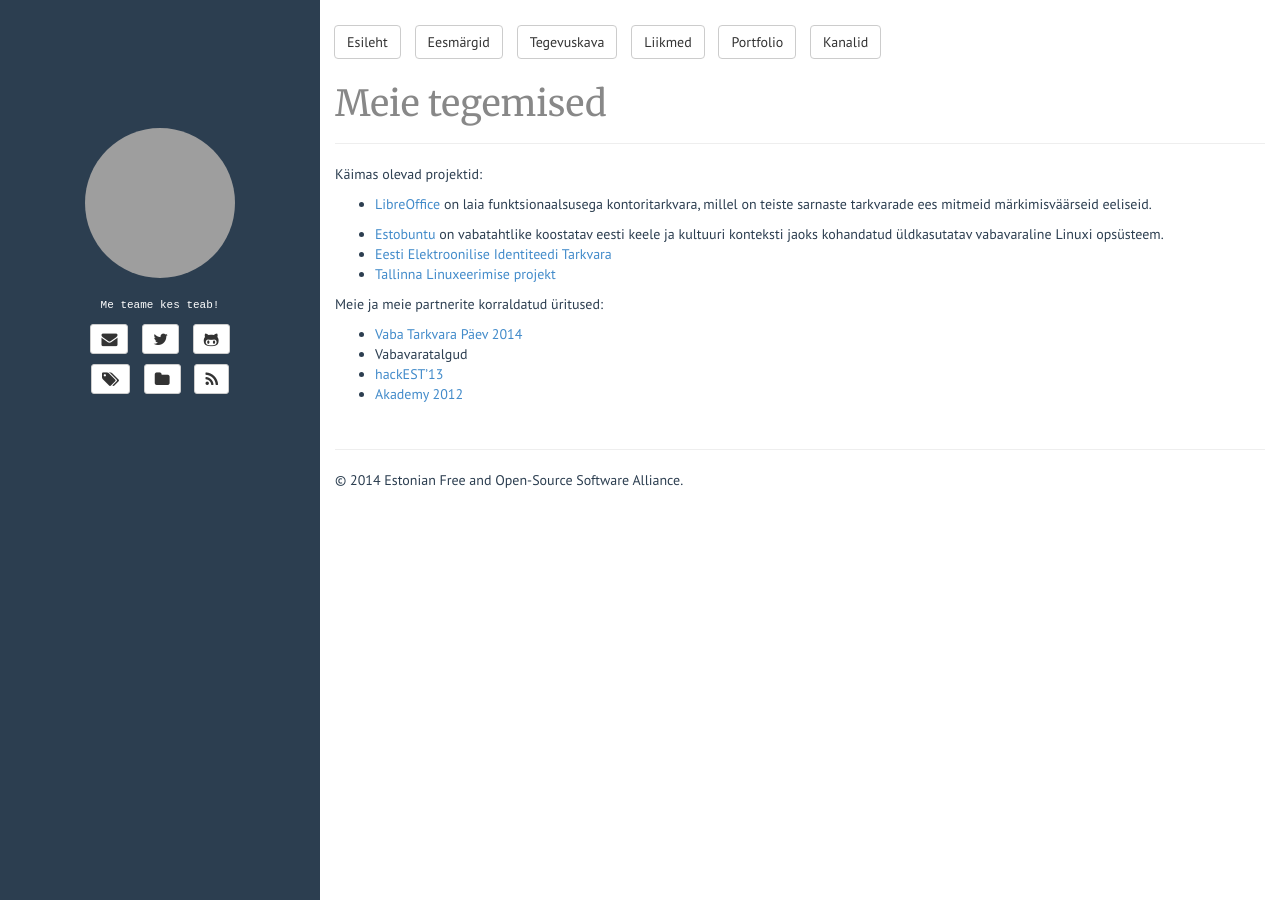
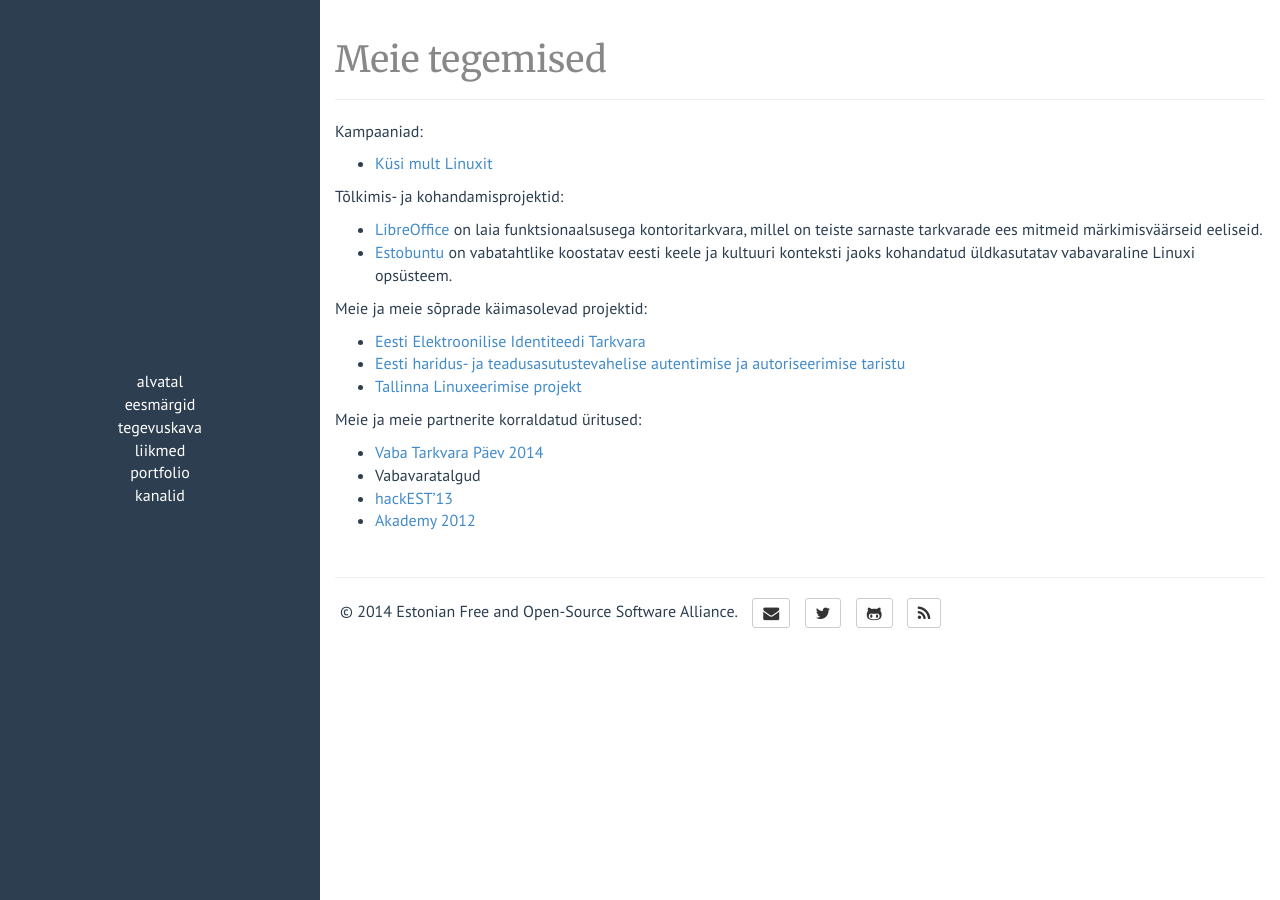
Before and after one commit to alvatal/alvatal.github.io, a Jekyll site: the page built from portfolio.md, in a window 1280 px wide. Built offline with Jekyll 4.4.1, drawn with Linux system fonts in a browser that asks for light colours; grey boxes are pictures that could not be loaded.

Commit message:
Page restructuring

```diff
--- a/_includes/default.html
+++ b/_includes/default.html
@@ -77,18 +77,6 @@
 		</div><!-- /.navbar-collapse -->
 	</nav>
 
-	<!-- nav-menu-dropdown -->
-	<div class="btn-group hidden-xs" id="nav-menu">
-        <ul id="references" class="list-unstyled list-inline">
-            <li><a class="btn btn-default" href="{{ site.BASE_PATH }}/">Esileht</a></li>
-            <li><a class="btn btn-default" href="{{ site.BASE_PATH }}/goals.html">Eesm&auml;rgid</a></li>
-            <li><a class="btn btn-default" href="{{ site.BASE_PATH }}/agenda.html">Tegevuskava</a></li>
-            <li><a class="btn btn-default" href="{{ site.BASE_PATH }}/members.html">Liikmed</a></li>
-            <li><a class="btn btn-default" href="{{ site.BASE_PATH }}/portfolio.html">Portfolio</a></li>
-            <li><a class="btn btn-default" href="{{ site.BASE_PATH }}/channels.html">Kanalid</a></li>
-        </ul>
-	</div>
-
 	<div class="col-sm-3 sidebar hidden-xs">
 		{% include sidebar.html %}
 	</div>
@@ -113,7 +101,38 @@
                 </a>
             </div>
 			<p>
-				&copy; {{ site.time | date: '%Y' }} {{ site.author.name }}.
+
+	            <ul class="list-unstyled list-inline">
+                    <li>
+        				&copy; {{ site.time | date: '%Y' }} {{ site.author.name }}.
+    				</li>
+		            {% if site.author.email %}
+		            <li>
+			            <a class="btn btn-default btn-sm" href="mailto:{{ site.author.email }}">
+				            <i class="fa fa-envelope fa-lg"></i>
+			            </a>
+		            </li>
+		            {% endif %}
+		            {% if site.author.twitter %}
+		            <li>
+			            <a class="btn btn-default btn-sm" href="https://twitter.com/{{ site.author.twitter }}">
+				            <i class="fa fa-twitter fa-lg"></i>
+			            </a>
+		            </li>
+		            {% endif %}
+		            {% if site.author.github %}
+		            <li>
+			            <a class="btn btn-default btn-sm" href="https://github.com/{{ site.author.github }}">
+				            <i class="fa fa-github-alt fa-lg"></i>
+			            </a>
+		            </li>
+		            {% endif %}
+		            <li>
+			            <a class="btn btn-default btn-sm" href="{{ site.BASE_PATH }}/{{ site.rss_path }}">
+				            <i class="fa fa-rss fa-lg"></i>
+			            </a>
+		            </li>
+	            </ul>
 			</p>
 		</footer>
 	</div>
--- a/_includes/sidebar.html
+++ b/_includes/sidebar.html
@@ -1,75 +1,32 @@
 <! -- sidebar.html -->
-<header class="sidebar-header" role="banner">
+
+
+<div id="contact-list" class="text-center">
+    <!--
 	<a href="{{ site.BASE_PATH }}/">
-		<img src="http://www.gravatar.com/avatar/{{site.author.email_md5}}?s=150" class="img-circle" />
+		<img src="{{ site.BASE_PATH }}/assets/tux-silhouette-white.svg" style="width:200px;" />
 	</a>
-	<h3 class="title">
-        <a href="{{ site.BASE_PATH }}/">{{ site.title }}</a>
-    </h3>
-</header>
 
     {% if site.author.bio %}
-<div id="bio" class="text-center">
+    <div id="bio">
 	    {{ site.author.bio }}
     </div>
     {% endif %}
 
-<div id="contact-list" class="text-center">
-	<ul class="list-unstyled list-inline">
-		{% if site.author.email %}
-		<li>
-			<a class="btn btn-default btn-sm" href="mailto:{{ site.author.email }}">
-				<i class="fa fa-envelope fa-lg"></i>
-			</a>
-		</li>
-		{% endif %}
-		{% if site.author.twitter %}
-		<li>
-			<a class="btn btn-default btn-sm" href="https://twitter.com/{{ site.author.twitter }}">
-				<i class="fa fa-twitter fa-lg"></i>
-			</a>
-		</li>
-		{% endif %}
-		{% if site.author.github %}
-		<li>
-			<a class="btn btn-default btn-sm" href="https://github.com/{{ site.author.github }}">
-				<i class="fa fa-github-alt fa-lg"></i>
-			</a>
-		</li>
-		{% endif %}
+
+
+
+    -->
+    <ul class="nav2 list-unstyled">
+        <li><a href="{{ site.BASE_PATH }}/">alvatal</a></li>
+        <li><a href="{{ site.BASE_PATH }}/goals.html">eesm&auml;rgid</a></li>
+        <li><a href="{{ site.BASE_PATH }}/agenda.html">tegevuskava</a></li>
+        <li><a href="{{ site.BASE_PATH }}/members.html">liikmed</a></li>
+        <li><a href="{{ site.BASE_PATH }}/portfolio.html">portfolio</a></li>
+        <li><a href="{{ site.BASE_PATH }}/channels.html">kanalid</a></li>
     </ul>
-	<ul class="list-unstyled list-inline">
-		<li>
-			<a class="btn btn-default btn-sm" href="{{ site.BASE_PATH}}/{{ site.tags_path }}">
-				<i class="fa fa-tags fa-lg"></i>
-			</a>
-		</li>
-		<li>
-			<a class="btn btn-default btn-sm" href="{{ site.BASE_PATH}}/{{ site.categories_path }}">
-				<i class="fa fa-folder fa-lg"></i>
-			</a>
-		</li>
-		<li>
-			<a class="btn btn-default btn-sm" href="{{ site.BASE_PATH }}/{{ site.rss_path }}">
-				<i class="fa fa-rss fa-lg"></i>
-			</a>
-		</li>
-	</ul>
-	<ul id="contact-list-secondary" class="list-unstyled list-inline">
-		{% if site.author.pinterest %}
-		<li>
-			<a class="btn btn-default btn-sm" href="https://pinterest.com/{{ site.author.pinterest }}">
-				<i class="fa fa-pinterest fa-lg"></i>
-			</a>
-		</li>
-		{% endif %}
-		{% if site.author.linkedin %}
-		<li>
-			<a class="btn btn-default btn-sm" href="https://linkedin.com/pub/{{ site.author.linkedin }}">
-				<i class="fa fa-linkedin fa-lg"></i>
-			</a>
-		</li>
-		{% endif %}
-	</ul>
+
+
+
 </div>
 <! -- sidebar.html end -->
--- a/assets/css/style.css
+++ b/assets/css/style.css
@@ -4,14 +4,25 @@
 body{
 	color: #2c3e50;
 	font-family: 'PT Sans';
+	font-size: 12pt;
 }
 
 .sidebar {
 	position: fixed;
 	top: 0px;
-	padding-top: 10%;
 	background-color: #2c3e50;
 	color: #fff;
+	bottom: 0;
+}
+
+.sidebar .nav2{
+    position: absolute;
+    margin-left: -5em;
+    margin-top: -5em;
+    width: 10em;
+    height: 10em;
+    top: 50%;
+    left: 50%;
 }
 
 .sidebar-header {
@@ -103,9 +114,6 @@
 	letter-spacing: 3px;
 }
 
-article {
-	padding: 0 5% 0;
-}
 
 article.home div a, article.home pre a { color: #2c3e50; }
 article.home div a:hover, article.home pre a:hover { color: #2c3e50; text-decoration: none; }
@@ -117,7 +125,6 @@
 article.home h3,
 article.home h4,
 article.home h5,
-article.home h6 {
 	color: #f2756a;
 }
 
@@ -201,3 +208,19 @@
         display: none !important;
     }
 }
+
+.sidebar .nav2 {
+
+
+}
+
+.sidebar .nav2 li {
+    margin: 0;
+}
+
+.sidebar .nav2 a {
+    color: white;
+}
+
+/* TODO: Lauri should fix his atom.xml */
+article .document span.published { display: none; }
--- a/assets/js/app.js
+++ b/assets/js/app.js
@@ -1,16 +1,2 @@
 $( document ).ready(function() {
-
-	/* Sidebar height set */
-	$('.sidebar').css('min-height',$(document).height());
-
-	/* Secondary contact links */
-/*	var scontacts = $('#contact-list-secondary');
-	var contact_list = $('#contact-list');
-
-	scontacts.hide();
-
-	contact_list.mouseenter(function(){ scontacts.fadeIn(); });
-
-	contact_list.mouseleave(function(){ scontacts.fadeOut(); });*/
-
 });
--- a/planet.yml
+++ b/planet.yml
@@ -4,7 +4,8 @@
     posts_directory: _posts/
     templates_directory: _layouts/
     sanitize_html: false
-    whitelisted_tags: ["alvatal"]
+#    whitelisted_tags: []
+    whitelisted_tags: ["Alvatal"]
 
 blogs:
 
@@ -14,7 +15,7 @@
     url: "http://lauri.vosandi.com/"
 
   - author: "Kaido Kikkas"
-    feed: "http://jora.kakupesa.net/?feed=atom"
+    feed: "http://jora.kakupesa.net/?feed=rss2"
     url: "http://jora.kakupesa.net/"
 
   - author: "Edmund Laugasson"
--- a/portfolio.md
+++ b/portfolio.md
@@ -3,16 +3,23 @@
 title: Meie tegemised
 ---
 
-Käimas olevad projektid:
+Kampaaniad:
+
+* [Küsi mult Linuxit](http://kysi-mult-linuxit.alvatal.ee/)
+
+Tõlkimis- ja kohandamisprojektid:
 
 * [LibreOffice](http://www.libreoffice.ee/) on laia funktsionaalsusega
   kontoritarkvara, millel on teiste sarnaste tarkvarade ees mitmeid
   märkimisväärseid eeliseid.
-
 * [Estobuntu](http://estobuntu.org/) on vabatahtlike koostatav eesti
   keele ja kultuuri konteksti jaoks kohandatud üldkasutatav
   vabavaraline Linuxi opsüsteem.
+
+Meie ja meie sõprade käimasolevad projektid:
+
 * [Eesti Elektroonilise Identiteedi Tarkvara](https://github.com/open-eid)
+* [Eesti haridus- ja teadusasutustevahelise autentimise ja autoriseerimise taristu](http://taat.edu.ee/)
 * [Tallinna Linuxeerimise projekt](http://lauri.vosandi.com/2014/11/edu-ee.html)
 
 Meie ja meie partnerite korraldatud üritused:
```
Also changed, not shown: _posts/2014-11-13-arm-plaatide-t-tuba.markdown (added, +42 -0 lines), _posts/2014-12-20-vaba-tarkvara-l-kr-hma-sprint.markdown (added, +41 -0 lines), goals.md (+3 -0 lines), partners.md (+1 -1 lines). Lines whose indentation alone changed are shown as unchanged.
